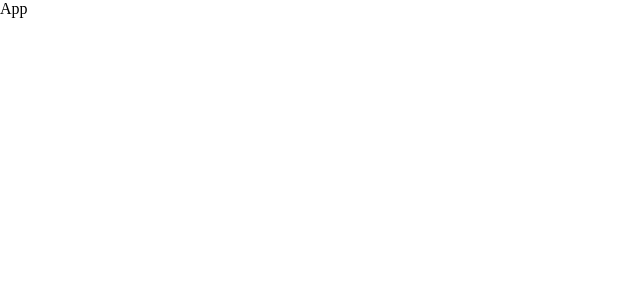
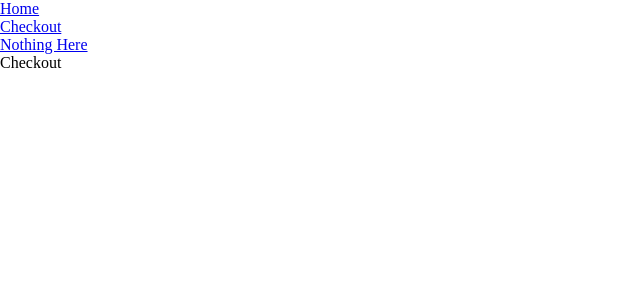
Before and after one commit to webdev-hemant/Eccomerce-app, a React (Create React App) app: page /checkout in a window 1280 px wide. Shown: the top 300 px of the page, without its empty margins (0-640 px from the left). Built offline with nearby package versions, Linux system fonts and the light colour scheme.

Commit message:
lazy imports done

```diff
--- a/package.json
+++ b/package.json
@@ -12,7 +12,9 @@
     "@types/react-dom": "^18.0.6",
     "react": "^18.2.0",
     "react-dom": "^18.2.0",
+    "react-router-dom": "^6.4.1",
     "react-scripts": "5.0.1",
+    "sass": "^1.55.0",
     "typescript": "^4.8.4",
     "web-vitals": "^2.1.4"
   },
--- a/src/App.tsx
+++ b/src/App.tsx
@@ -1,5 +1,22 @@
-const App = () => {
-  return <div>App</div>;
-};
+import { lazy, Suspense } from "react";
+import { BrowserRouter as Router, Routes, Route } from "react-router-dom";
+import Navbar from "components/navbar/Navbar";
+const Home = lazy(() => import("modules/home/Home"));
+const Checkout = lazy(() => import("./modules/checkout/Checkout"));
+const Notfound = lazy(() => import("modules/notfound/Notfound"));
 
-export default App;
+export default function App() {
+  return (
+    <Suspense fallback={<h1>loading..........</h1>}>
+      <Router>
+        <Routes>
+          <Route path="/" element={<Navbar />}>
+            <Route index element={<Home />} />
+            <Route path="/checkout" element={<Checkout />} />
+            <Route path="*" element={<Notfound />} />
+          </Route>
+        </Routes>
+      </Router>
+    </Suspense>
+  );
+}
--- /dev/null
+++ b/src/components/navbar/Navbar.tsx
@@ -0,0 +1,20 @@
+import { Link, Outlet } from "react-router-dom";
+
+const Navbar = () => {
+  return (
+    <ul>
+      <li>
+        <Link to="/">Home</Link>
+      </li>
+      <li>
+        <Link to="/checkout">Checkout</Link>
+      </li>
+      <li>
+        <Link to="/nothing-here">Nothing Here</Link>
+      </li>
+      <Outlet />
+    </ul>
+  );
+};
+
+export default Navbar;
--- /dev/null
+++ b/src/modules/checkout/Checkout.tsx
@@ -0,0 +1,5 @@
+const Checkout = () => {
+  return <div>Checkout</div>;
+};
+
+export default Checkout;
--- /dev/null
+++ b/src/modules/home/Home.tsx
@@ -0,0 +1,5 @@
+const Home = () => {
+  return <div>Home</div>;
+};
+
+export default Home;
--- /dev/null
+++ b/src/modules/notfound/Notfound.tsx
@@ -0,0 +1,5 @@
+const Notfound = () => {
+  return <div>404 error</div>;
+};
+
+export default Notfound;
```
Also changed, not shown: 1 other file (tests, documents, lock files or other folders).
